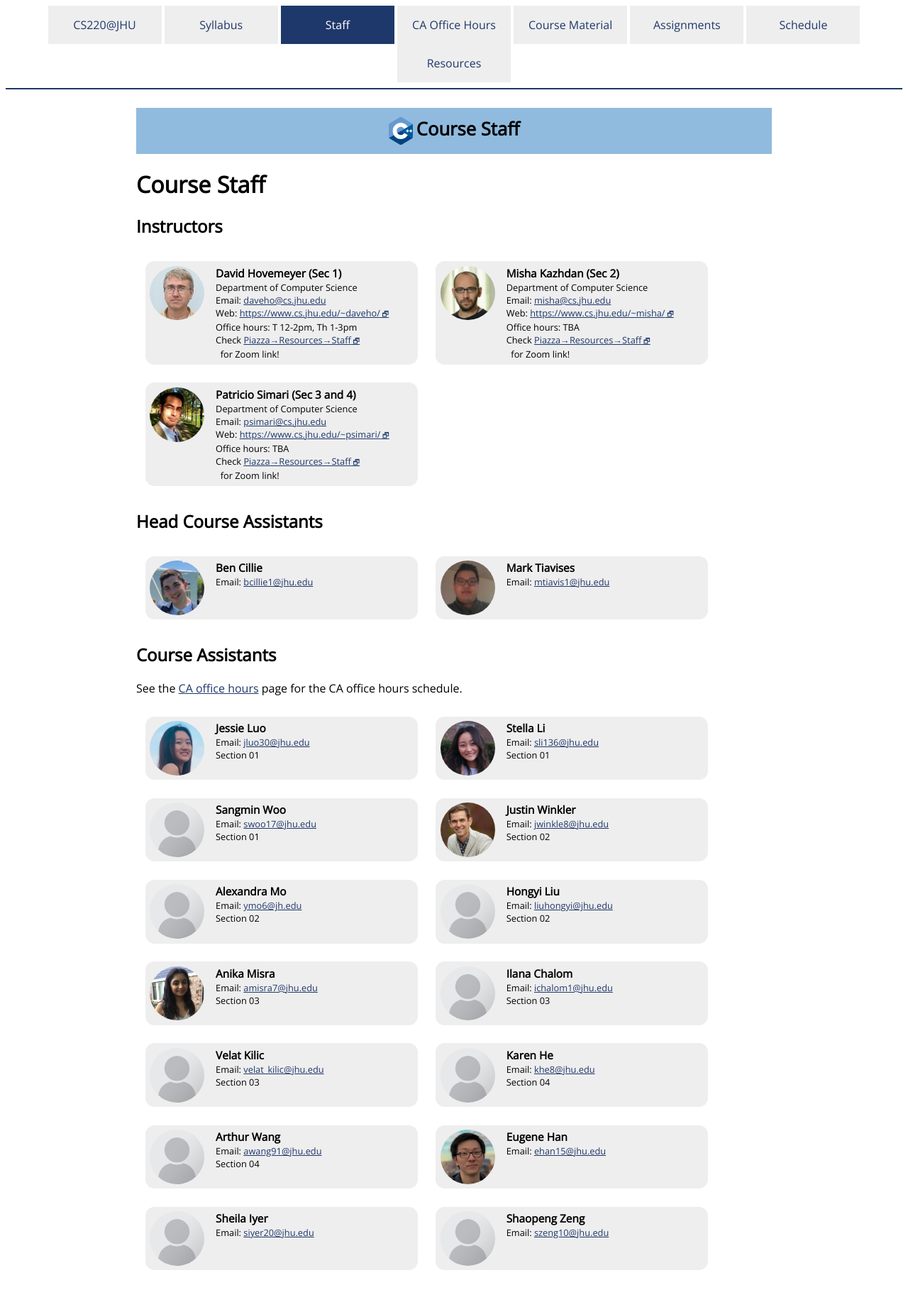
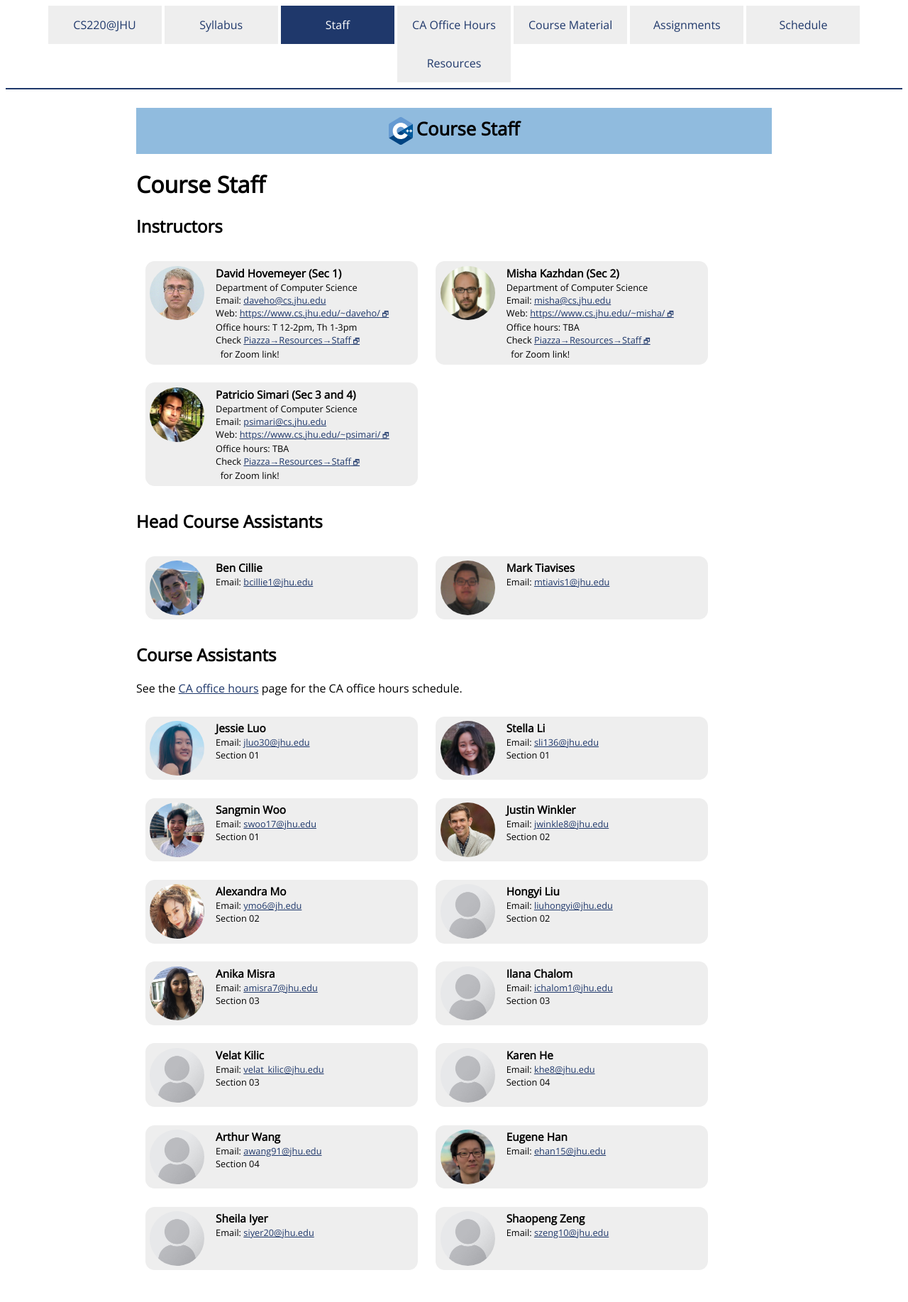
Before and after one commit to jhu-ip/cs220-s22, a Jekyll site: the page built from staff.md, in a window 1280 px wide. Shown: the whole page at 71% size. Built offline with Jekyll 4.4.1, drawn with Linux system fonts in a browser that asks for light colours; some web fonts are replaced.

Commit message:
a couple more staff pix

```diff
--- a/staff.md
+++ b/staff.md
@@ -106,7 +106,7 @@ See the [CA office hours](officehours.html) page for the CA office hours schedul
 </div>
 
 <div class="card">
-  <img alt="Sangmin photo" src="{{site.baseurl}}/img/staffpix/placeholder.jpg">
+  <img alt="Sangmin photo" src="{{site.baseurl}}/img/staffpix/sangmin.jpg">
   <div class="details">
    <span class="name_and_role">Sangmin Woo</span><br>
    Email: <a href="mailto:swoo17@jhu.edu">swoo17@jhu.edu</a><br>
@@ -124,7 +124,7 @@ See the [CA office hours](officehours.html) page for the CA office hours schedul
 </div>
 
 <div class="card">
-  <img alt="Alexandra photo" src="{{site.baseurl}}/img/staffpix/placeholder.jpg">
+  <img alt="Alexandra photo" src="{{site.baseurl}}/img/staffpix/alexandra.jpg">
   <div class="details">
    <span class="name_and_role">Alexandra Mo</span><br>
    Email: <a href="mailto:ymo6@jh.edu">ymo6@jh.edu</a><br>
```
Also changed, not shown: img/staffpix/alexandra.jpg (added), img/staffpix/sangmin.jpg (added).
